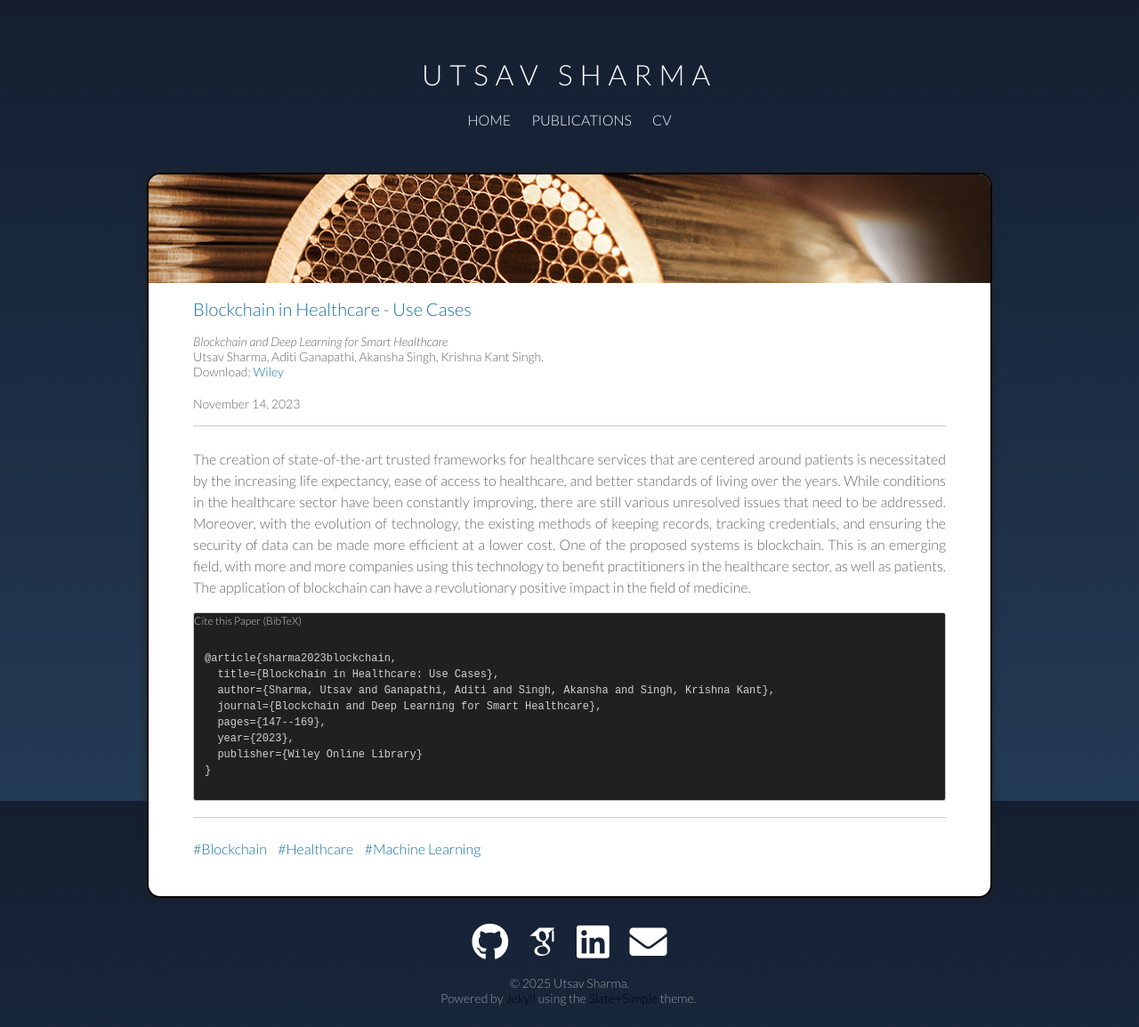
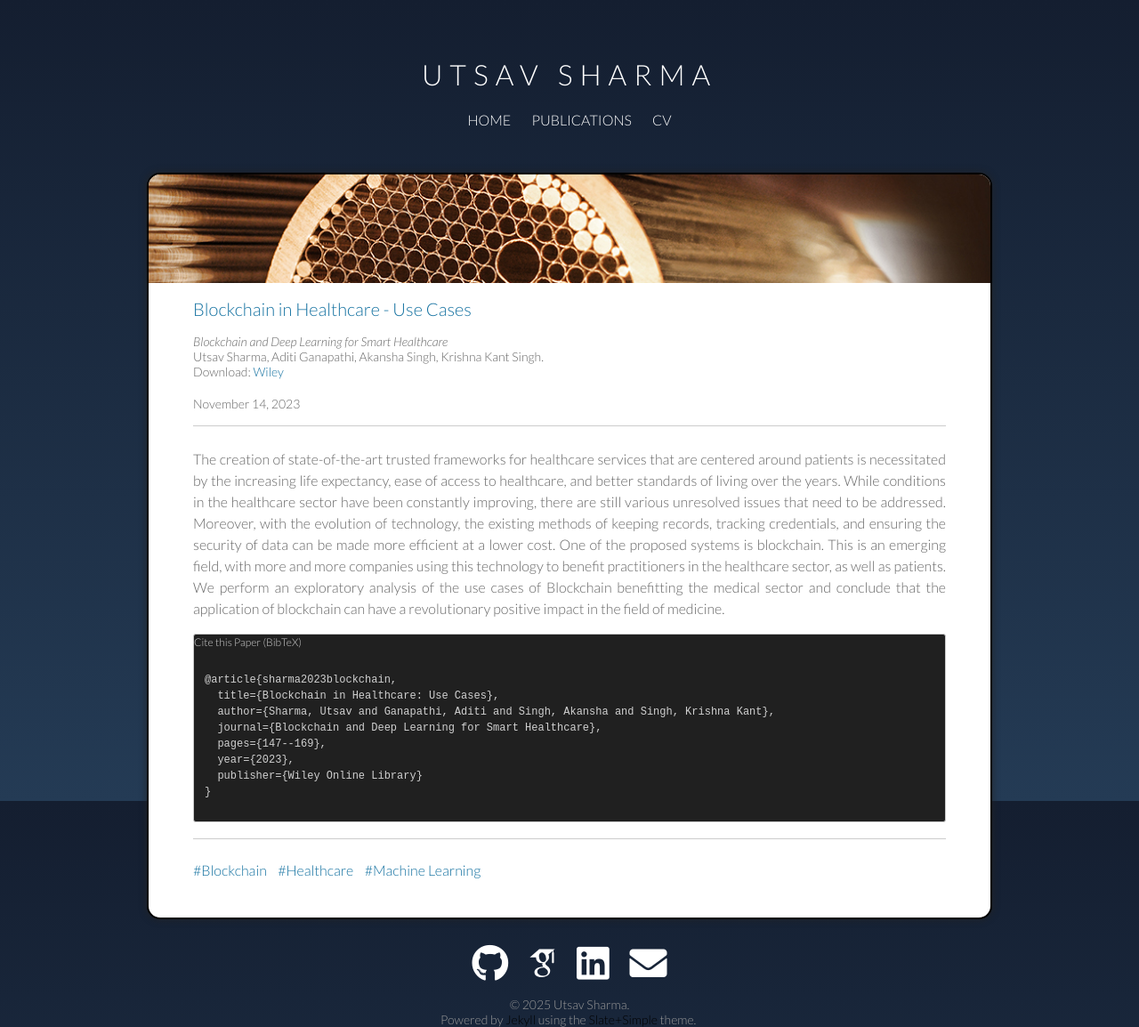
Before and after one commit to utsav-sharma2020/utsav-sharma2020.github.io, a Jekyll site: the page built from publications/_posts/2023-11-14-Blockchain.md, in a window 1280 px wide. Shown: the whole page at 89% size. Built offline with Jekyll 4.4.1, drawn with Linux system fonts in a browser that asks for light colours; some web fonts are replaced; before the commit the page ends 1130 px from its top, so only the background shows below that.

Commit message:
Update 2023-11-14-Blockchain.md

```diff
--- a/publications/_posts/2023-11-14-Blockchain.md
+++ b/publications/_posts/2023-11-14-Blockchain.md
@@ -15,7 +15,7 @@ tags: [Blockchain, Healthcare, Machine Learning]
 date: 2023-11-14
 ---
 
-The creation of state-of-the-art trusted frameworks for healthcare services that are centered around patients is necessitated by the increasing life expectancy, ease of access to healthcare, and better standards of living over the years. While conditions in the healthcare sector have been constantly improving, there are still various unresolved issues that need to be addressed. Moreover, with the evolution of technology, the existing methods of keeping records, tracking credentials, and ensuring the security of data can be made more efficient at a lower cost. One of the proposed systems is blockchain. This is an emerging field, with more and more companies using this technology to benefit practitioners in the healthcare sector, as well as patients. The application of blockchain can have a revolutionary positive impact in the field of medicine.
+The creation of state-of-the-art trusted frameworks for healthcare services that are centered around patients is necessitated by the increasing life expectancy, ease of access to healthcare, and better standards of living over the years. While conditions in the healthcare sector have been constantly improving, there are still various unresolved issues that need to be addressed. Moreover, with the evolution of technology, the existing methods of keeping records, tracking credentials, and ensuring the security of data can be made more efficient at a lower cost. One of the proposed systems is blockchain. This is an emerging field, with more and more companies using this technology to benefit practitioners in the healthcare sector, as well as patients. We perform an exploratory analysis of the use cases of Blockchain benefitting the medical sector and conclude that the application of blockchain can have a revolutionary positive impact in the field of medicine.
 
 
 <div class="language-plaintext highlighter-rouge">
```
